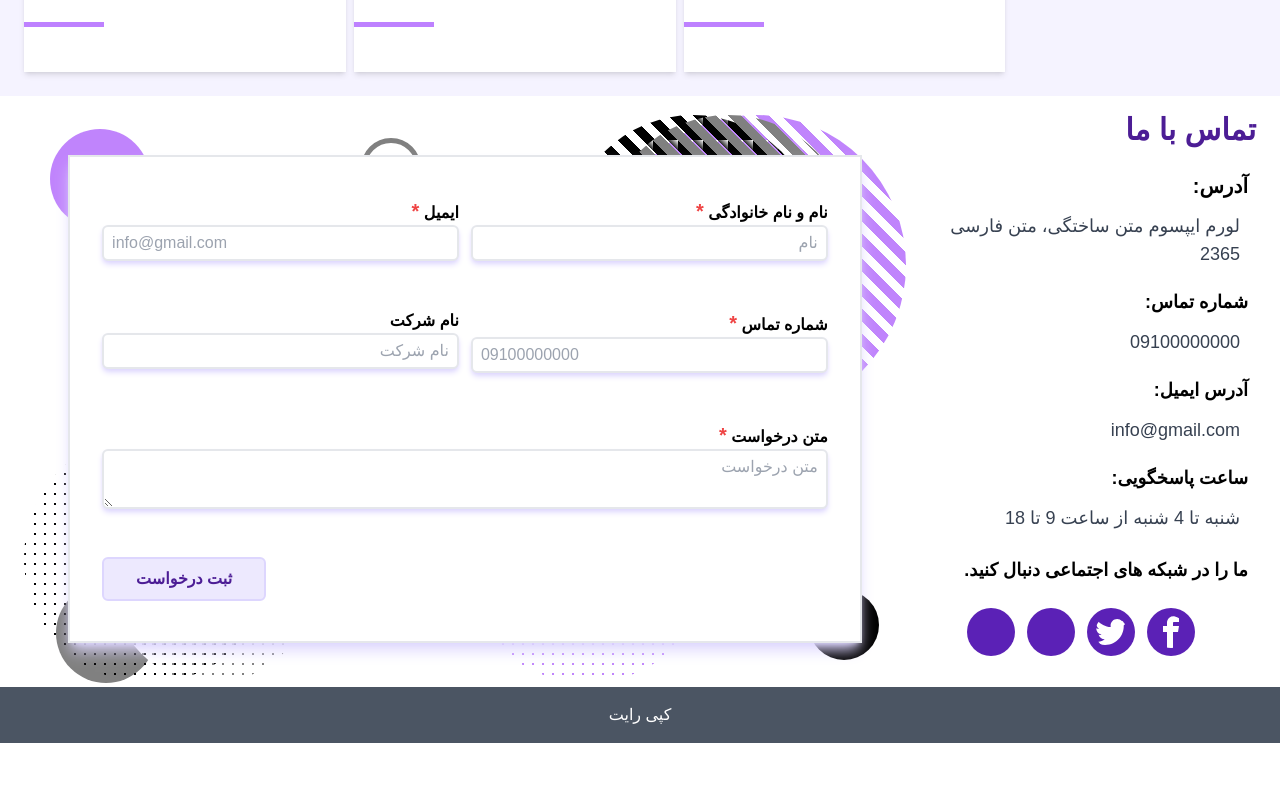
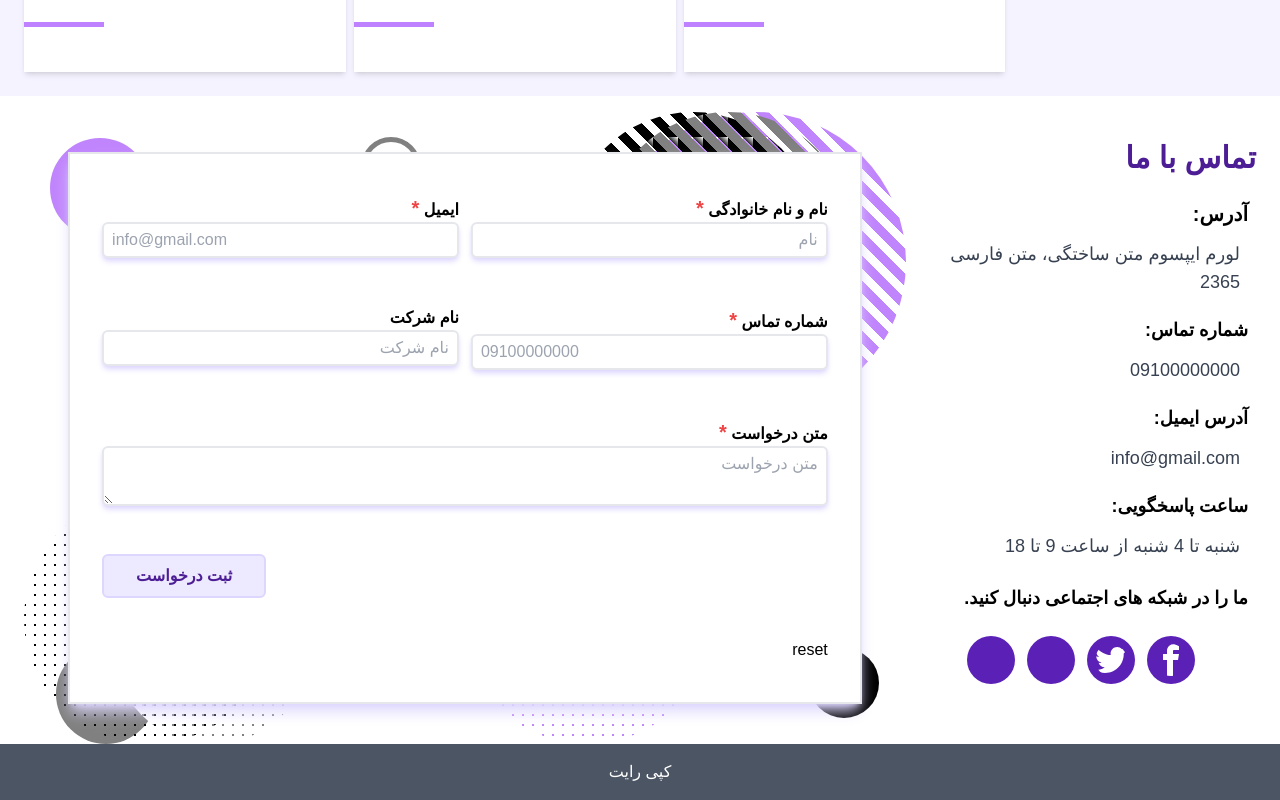
Before and after one commit to setare-saedi/landing-page, a React (Create React App) app: page / in a window 1280 px wide. Shown: the part 4767-5567 px from the top of the page. Before the commit the page ends 5510 px from the top, so only its background shows below. Built offline with nearby package versions, Linux system fonts and the light colour scheme; some icons are missing; a small style sheet from the web is missing.

Commit message:
Update ContactUs.jsx

```diff
--- a/src/sections/ContactUs/ContactUs.jsx
+++ b/src/sections/ContactUs/ContactUs.jsx
@@ -1,4 +1,4 @@
-import React from 'react';
+import React, { useEffect, useState } from 'react';
 import emailjs from 'emailjs-com';
 
 import { ImFacebook } from 'react-icons/im';
@@ -17,7 +17,7 @@ function ContactUs() {
 
     const notify = () => {
         console.log('toast');
-        toast.success("Wow so easy !", {
+        toast.success("پیام شما با موفقیت ارسال شد. بزودی با شما تماس می گیریم.", {
             className: " bg-green-100"
         })
 
@@ -27,7 +27,7 @@ function ContactUs() {
     const SignupSchema = Yup.object().shape({
         name: Yup.string()
             .min(3, 'نام نباید کمتر از 5 کاراکتر باشد')
-            .max(100, 'نام شما نباید بیشتر از 100 کاراکتر باشد')
+            .max(50, 'نام شما نباید بیشتر از 50 کاراکتر باشد')
             .required('نام خود را وارد کنید.'),
         email: Yup.string()
             .email('ایمیل معتبر نیست')
@@ -42,6 +42,22 @@ function ContactUs() {
             .max(500, 'متن درخواست خیلی طولانی است')
             .required('متن درخواست را واردنمایید.')
     });
+
+    const init= {
+        name: '',
+        email: '',
+        phoneNum: '',
+        companyName: '',
+        msg: ''
+    }
+
+    const [formValues, setFormValues] = useState(init)
+
+
+    const reset= ()=>{
+        setFormValues(init)
+        console.log(formValues);
+    }
 
     return (
         <div className=' flex lg:flex-row flex-col items-center justify-between lg:mx-6 mx-1 '>
@@ -106,17 +122,10 @@ function ContactUs() {
                     <div>
 
                         <Formik
-                            initialValues={{
-                                name: '',
-                                email: '',
-                                phoneNum: '',
-                                companyName: '',
-                                msg: ''
-                            }}
+                            initialValues={formValues}
                             validationSchema={SignupSchema}
 
                             onSubmit={(e) => {
-
                                 if (e.companyName === '') {
                                     e.companyName = '-'
                                 }
@@ -128,26 +137,33 @@ function ContactUs() {
                                     companyName: e.companyName.replace(regex, ""),
                                     phoneNum: e.phoneNum.replace(regex, ""),
                                 }
+                                console.log(e, 'e');
+
                                 emailjs.send(process.env.REACT_APP_SERVIC_ID, process.env.REACT_APP_TEMPLATE_ID, templateParams, process.env.REACT_APP_USER_ID)
-                                    .then((result) => (
+                                    .then((result) => {
                                         notify()
-
-                                    ),
+                                        e.email=''
+                                        e.phoneNum=''
+                                        e.msg=''
+                                        e.companyName=''
+                                        e.name=''
+                                                    reset()
+                                    },
                                         (error) => {
                                             alert("متاسفانه پیام شما ارسال نشد لطفا دوباره تلاش کنید", error.text);
                                         });
                             }
                             }
                         >
-                            {({ errors, touched }) => (
-                                <Form>
+                            {({ errors, touched, resetForm }) => (
+                                <Form >
                                     <div className=' space-y-10 '>
                                         <div className=' flex flex-col max-md:space-y-10 md:flex-row md:gap-3 '>
                                             <div className='flex flex-col w-full'>
                                                 <label className='text-md font-bold max-sm:text-base ' >نام و نام خانوادگی <span className=' text-red-500 font-bold text-xl'>*</span></label>
-                                                <Field name="name" type="text" placeholder={'نام'} className={` mb-2 px-2 py-1 rounded-md shadow-md border-2
+                                                <Field autoComplete="new-name" name="name" type="text" placeholder={'نام'} className={` mb-2 px-2 py-1 rounded-md shadow-md border-2
                                                 ${!touched.name ? 'caret-violet-500 focus:outline-violet-500 shadow-violet-200 '
-                                                        : (errors.name && touched.name) ? 'caret-red-500 focus:outline-red-500 border-red-500 shadow-red-200'
+                                                        : errors.name ? 'caret-red-500 focus:outline-red-500 border-red-500 shadow-red-200'
                                                             : ' caret-green-500 focus:outline-green-500 border-green-500 shadow-green-200'} `} />
                                                 {errors.name && touched.name ? (
                                                     <ErrorMessage component="div" name="name" className=' text-red-700 pr-3 text-base ' />
@@ -156,9 +172,9 @@ function ContactUs() {
 
                                             <div className='flex flex-col w-full'>
                                                 <label className='text-md font-bold max-sm:text-base'>ایمیل <span className=' text-red-500 font-bold text-xl'>*</span></label>
-                                                <Field dir='ltr' name="email" type="text" placeholder={'info@gmail.com'} className={`mb-2 rounded-md shadow-md px-2 py-1 border-2
+                                                <Field autoComplete="new-email" dir='ltr' name="email" type="text" placeholder={'info@gmail.com'} className={`mb-2 rounded-md shadow-md px-2 py-1 border-2
                                                 ${!touched.email ? 'caret-violet-500 focus:outline-violet-500 shadow-md shadow-violet-200'
-                                                        : (errors.email && touched.email) ? 'caret-red-500 focus:outline-red-500 border-red-500 shadow-red-200'
+                                                        : errors.email ? 'caret-red-500 focus:outline-red-500 border-red-500 shadow-red-200'
                                                             : 'caret-green-500 focus:outline-green-500 border-green-500 shadow-green-200'} `} />
                                                 {errors.email && touched.email ? (
                                                     <ErrorMessage component="div" name="email" className=' text-red-700 pr-3 text-base ' />
@@ -169,9 +185,9 @@ function ContactUs() {
                                         <div className=' flex flex-col max-md:space-y-10 md:flex-row md:gap-3 '>
                                             <div className='flex flex-col w-full ' >
                                                 <label className='text-md font-bold max-sm:text-base '  >شماره تماس <span className=' text-red-500 font-bold text-xl'>*</span></label>
-                                                <Field dir='ltr' name="phoneNum" type="text" placeholder={'09100000000'} className={`mb-2 rounded-md shadow-md px-2 py-1 border-2
+                                                <Field dir='ltr' autoComplete="new-phone" name="phoneNum" type="text" placeholder={'09100000000'} className={`mb-2 rounded-md shadow-md px-2 py-1 border-2
                                                 ${!touched.phoneNum ? 'caret-violet-500 focus:outline-violet-500 shadow-violet-200'
-                                                        : (errors.phoneNum && touched.phoneNum) ? 'caret-red-500 focus:outline-red-500 border-red-500 shadow-red-200'
+                                                        : errors.phoneNum ? 'caret-red-500 focus:outline-red-500 border-red-500 shadow-red-200'
                                                             : ' caret-green-500 focus:outline-green-500 border-green-500 shadow-green-200 '} `} />
                                                 {errors.phoneNum && touched.phoneNum ? (
                                                     <ErrorMessage component="div" name="phoneNum" className=' text-red-700 pr-3 text-base ' />
@@ -179,14 +195,16 @@ function ContactUs() {
                                             </div>
                                             <div className='flex flex-col w-full'>
                                                 <label className='text-md font-bold max-sm:text-base'>نام شرکت</label>
-                                                <Field name="companyName" type="text" placeholder={'نام شرکت'} className={`caret-violet-500 focus:outline-violet-500 border-2 rounded-md shadow-md shadow-violet-200 px-2 py-1 `} />
+                                                <Field autoComplete="new-com" name="companyName" type="text" placeholder={'نام شرکت'} className={` mb-2 px-2 py-1 rounded-md shadow-md border-2
+                                                ${!touched.companyName ? 'caret-violet-500 focus:outline-violet-500 shadow-violet-200 '
+                                                        : ' caret-green-500 focus:outline-green-500 border-green-500 shadow-green-200'} `} />
                                             </div>
                                         </div>
                                         <div className=' flex flex-col'>
                                             <label className='text-md font-bold max-sm:text-base '>متن درخواست <span className=' text-red-500 font-bold text-xl'>*</span></label>
-                                            <Field as='textarea' type='text' name="msg" placeholder={'متن درخواست'} className={`mb-2 px-2 py-1 w-full border-2 rounded-md shadow-md
+                                            <Field autoComplete="new-msg" as='textarea' type='text' name="msg" placeholder={'متن درخواست'} className={`mb-2 px-2 py-1 w-full border-2 rounded-md shadow-md
                                             ${!touched.msg ? 'caret-violet-500 focus:outline-violet-500 shadow-violet-200 '
-                                                    : (errors.msg && touched.msg) ? 'caret-red-500 focus:outline-red-500 border-red-500 shadow-red-200'
+                                                    : errors.msg ? 'caret-red-500 focus:outline-red-500 border-red-500 shadow-red-200'
                                                         : ' caret-green-500 focus:outline-green-500 border-green-500 shadow-green-200'} `} />
                                             {errors.msg && touched.msg ? (
                                                 <ErrorMessage component="div" name="msg" className=' text-red-700 pr-3 text-base ' />
@@ -199,6 +217,9 @@ function ContactUs() {
                                                     : <button type="submit" className=' bg-violet-600 text-white px-8 py-2 rounded-md font-bold hover:bg-violet-800 '>ثبت درخواست</button>
 
                                             }
+                                        </div>
+                                        <div>
+                                            <button onClick={resetForm}>reset</button>
                                         </div>
                                     </div>
                                 </Form>
```
Lines whose indentation alone changed are shown as unchanged.
